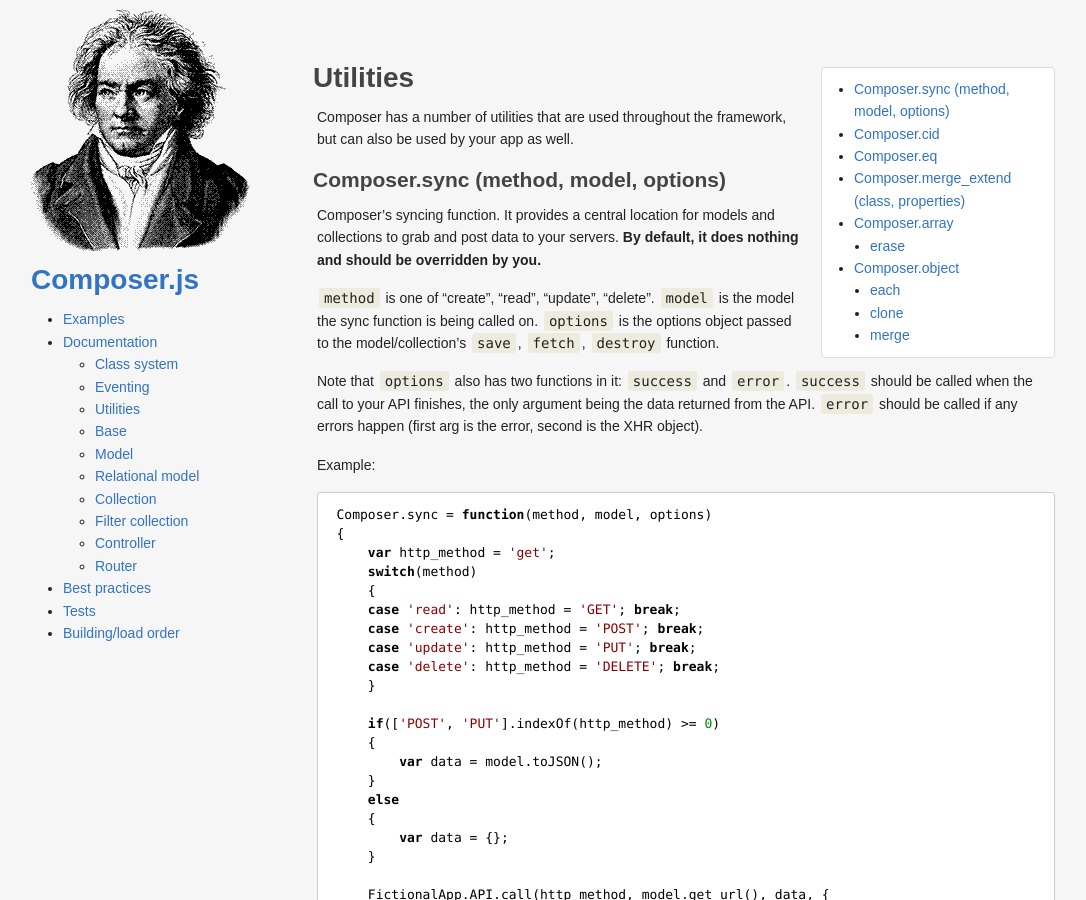
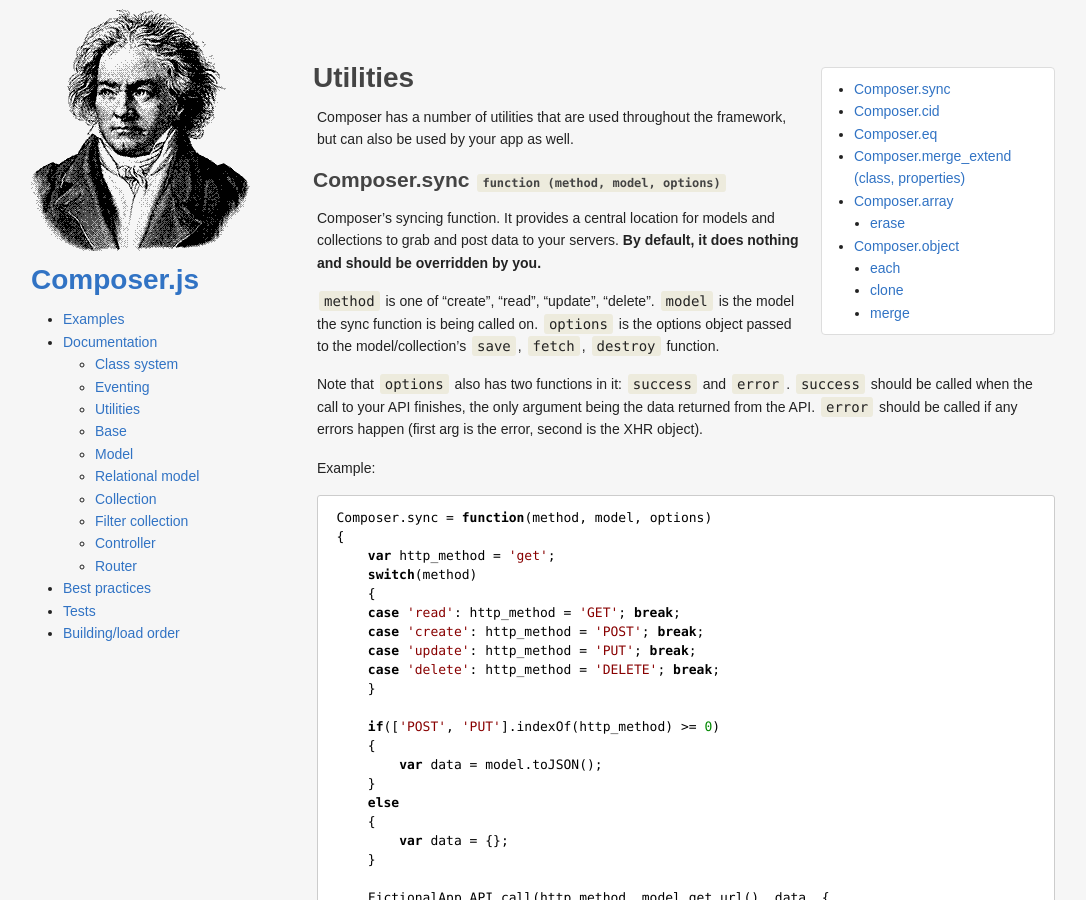
Before and after one commit to lyonbros/composer.js, a Jekyll site: the page built from docs/util.md, in a window 1280 px wide and 900 px high. Shown: the whole window, without its empty margins (97-1183 px from the left). Built offline with Jekyll 4.4.1, drawn with Linux system fonts in a browser that asks for light colours.

Commit message:
function fix in sync

```diff
--- a/docs/util.md
+++ b/docs/util.md
@@ -8,7 +8,7 @@ layout: documentation
 Composer has a number of utilities that are used throughout the framework, but
 can also be used by your app as well.
 
-## Composer.sync (method, model, options)
+## Composer.sync :: function(method, model, options)
 
 Composer's syncing function. It provides a central location for models and
 collections to grab and post data to your servers. __By default, it does nothing
```
